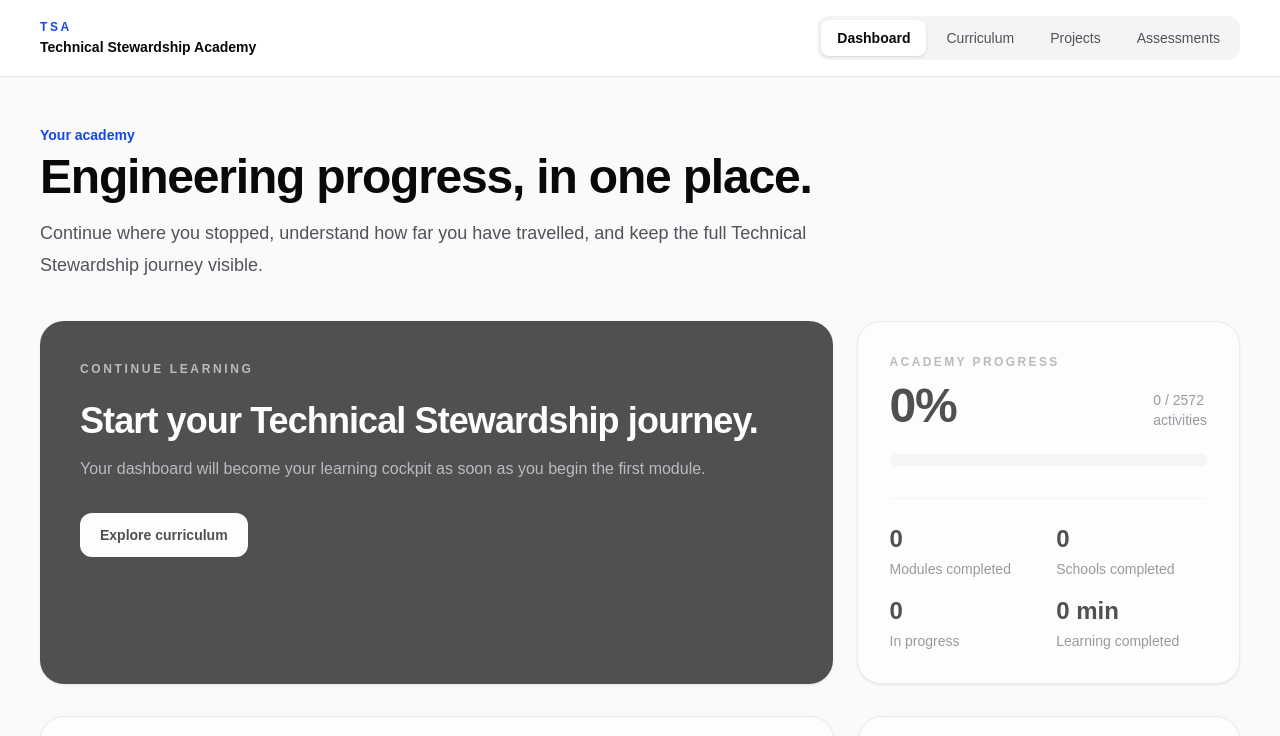
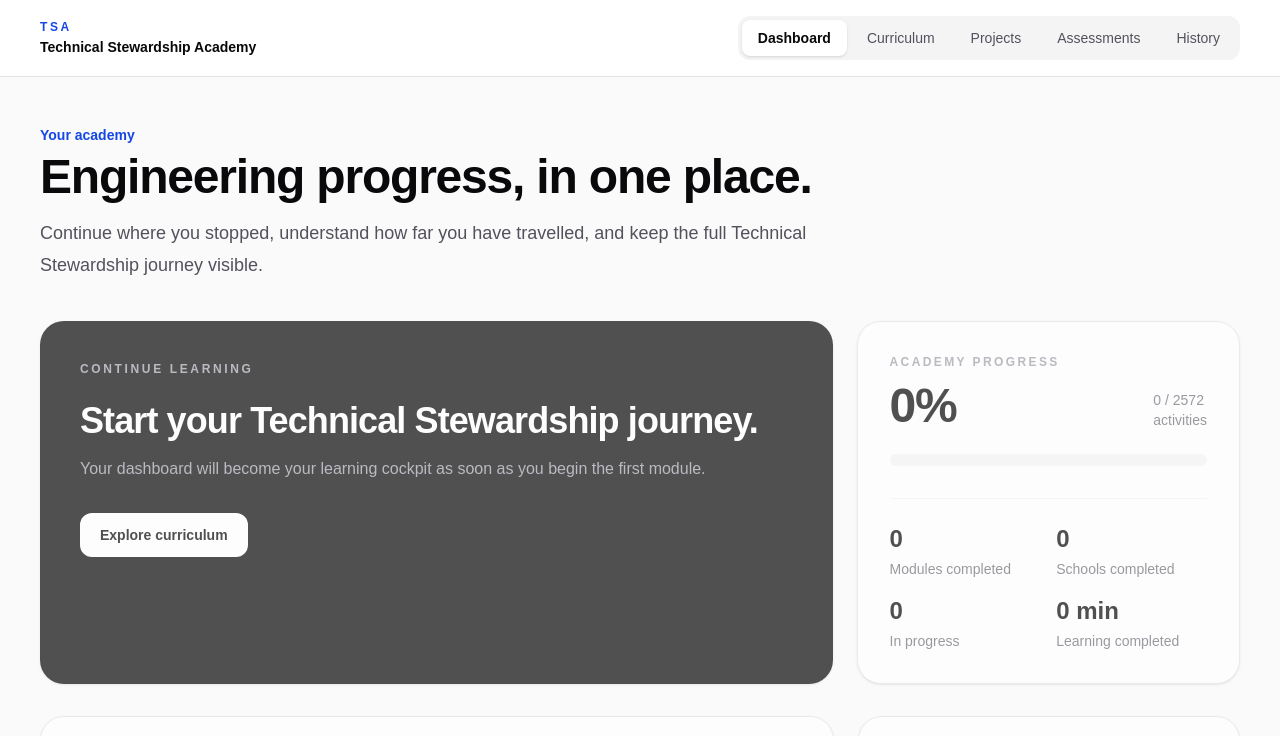
Before and after one commit to enoqueJonas/tsa, a Next.js app in the folder apps/web/: page / in a window 1280 px wide. Shown: the top 736 px of the page. Built offline with nearby package versions, Linux system fonts and the light colour scheme.

Commit message:
feat: add history workspace to academy navigation

```diff
--- a/apps/web/components/academy-app.tsx
+++ b/apps/web/components/academy-app.tsx
@@ -7,14 +7,15 @@ import { AcademyDashboard } from "./academy-dashboard";
 import { AcademyDataControls } from "./academy-data-controls";
 import { AcademyProgressProvider } from "./academy-progress-provider";
 import { AssessmentCenter } from "./assessment-center";
+import { LearningHistory } from "./learning-history";
 import { ProjectMilestoneTracker } from "./project-milestone-tracker";
 
-type View = "dashboard" | "curriculum" | "projects" | "assessments";
+type View = "dashboard" | "curriculum" | "projects" | "assessments" | "history";
 
 function currentView(): View {
   if (typeof window === "undefined") return "dashboard";
   const value = new URLSearchParams(window.location.search).get("view");
-  if (value === "curriculum" || value === "projects" || value === "assessments") return value;
+  if (value === "curriculum" || value === "projects" || value === "assessments" || value === "history") return value;
   return "dashboard";
 }
 
@@ -56,11 +57,12 @@ function AcademyAppContent() {
             <p className="text-xs font-semibold uppercase tracking-[0.22em] text-blue-700">TSA</p>
             <p className="mt-0.5 text-sm font-semibold text-zinc-950">Technical Stewardship Academy</p>
           </button>
-          <nav className="flex items-center gap-1 rounded-xl bg-zinc-100 p-1">
+          <nav className="flex flex-wrap items-center gap-1 rounded-xl bg-zinc-100 p-1">
             <button type="button" onClick={() => navigate("dashboard")} className={navClass("dashboard")}>Dashboard</button>
             <button type="button" onClick={() => navigate("curriculum")} className={navClass("curriculum")}>Curriculum</button>
             <button type="button" onClick={() => navigate("projects")} className={navClass("projects")}>Projects</button>
             <button type="button" onClick={() => navigate("assessments")} className={navClass("assessments")}>Assessments</button>
+            <button type="button" onClick={() => navigate("history")} className={navClass("history")}>History</button>
           </nav>
         </div>
       </header>
@@ -80,8 +82,10 @@ function AcademyAppContent() {
           <AcademyBrowser />
         ) : view === "projects" ? (
           <ProjectMilestoneTracker />
+        ) : view === "assessments" ? (
+          <AssessmentCenter />
         ) : (
-          <AssessmentCenter />
+          <LearningHistory />
         )}
       </div>
     </main>
```
